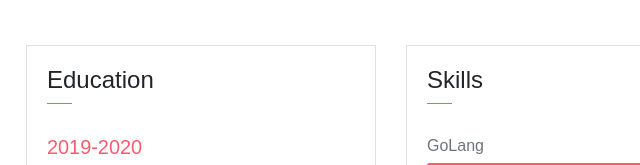
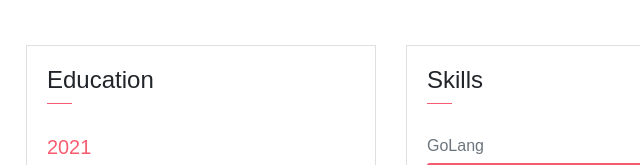
Before and after one commit to JWhist/NewPersonalSite, a website: page public_html/index.html in a window 1280 px wide. Shown: the part 1357-1522 px from the top of the page, 439-1079 px from the left. Drawn offline with Linux system fonts and the light colour scheme.

Commit message:
fix date

```diff
--- a/public_html/index.html
+++ b/public_html/index.html
@@ -160,7 +160,7 @@
                             </div>
                         </div>
                         <div class="card-body">
-                            <h6 class="title text-danger">2019-2020</h6>
+                            <h6 class="title text-danger">2021</h6>
                             <p><strong>Launch School</strong></p>
                             <p> An online mastery-based curriculum for software engineers.</p>
                             <h6 class="title text-danger">2005</h6>
```
